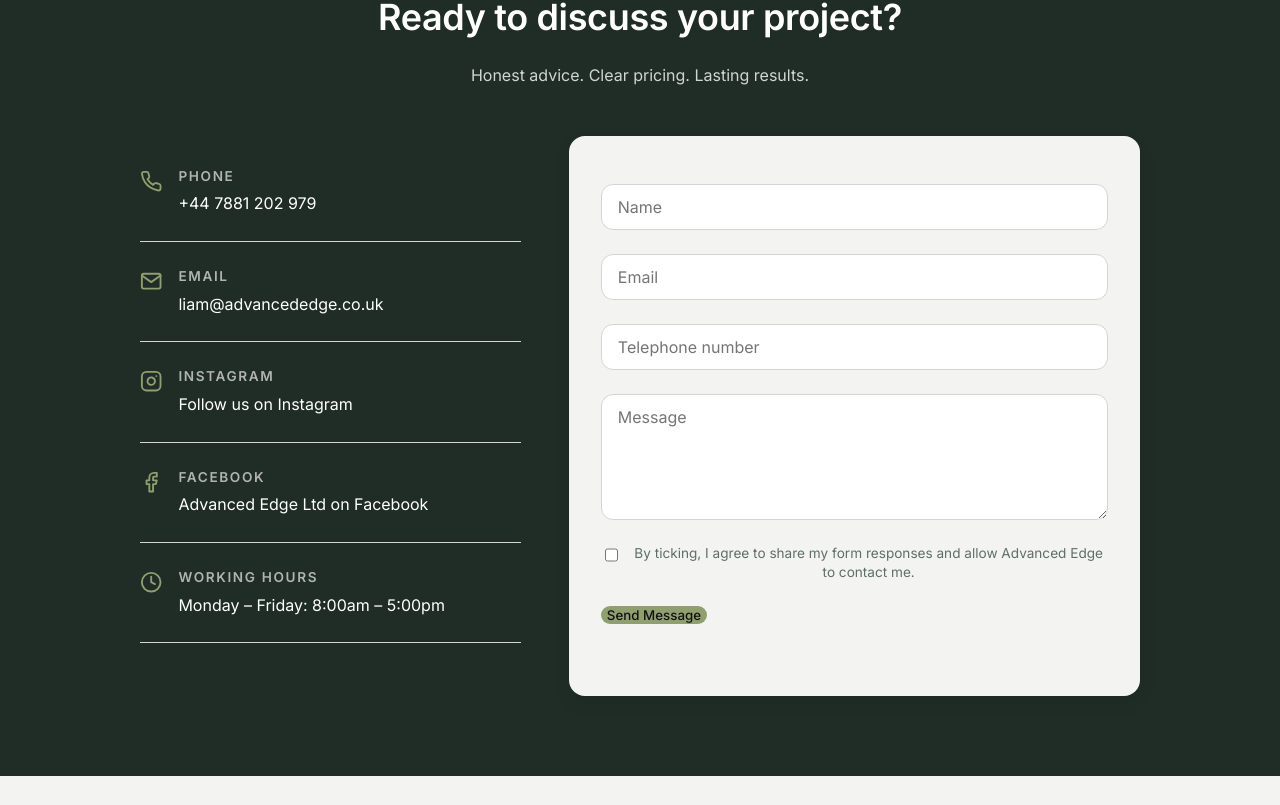
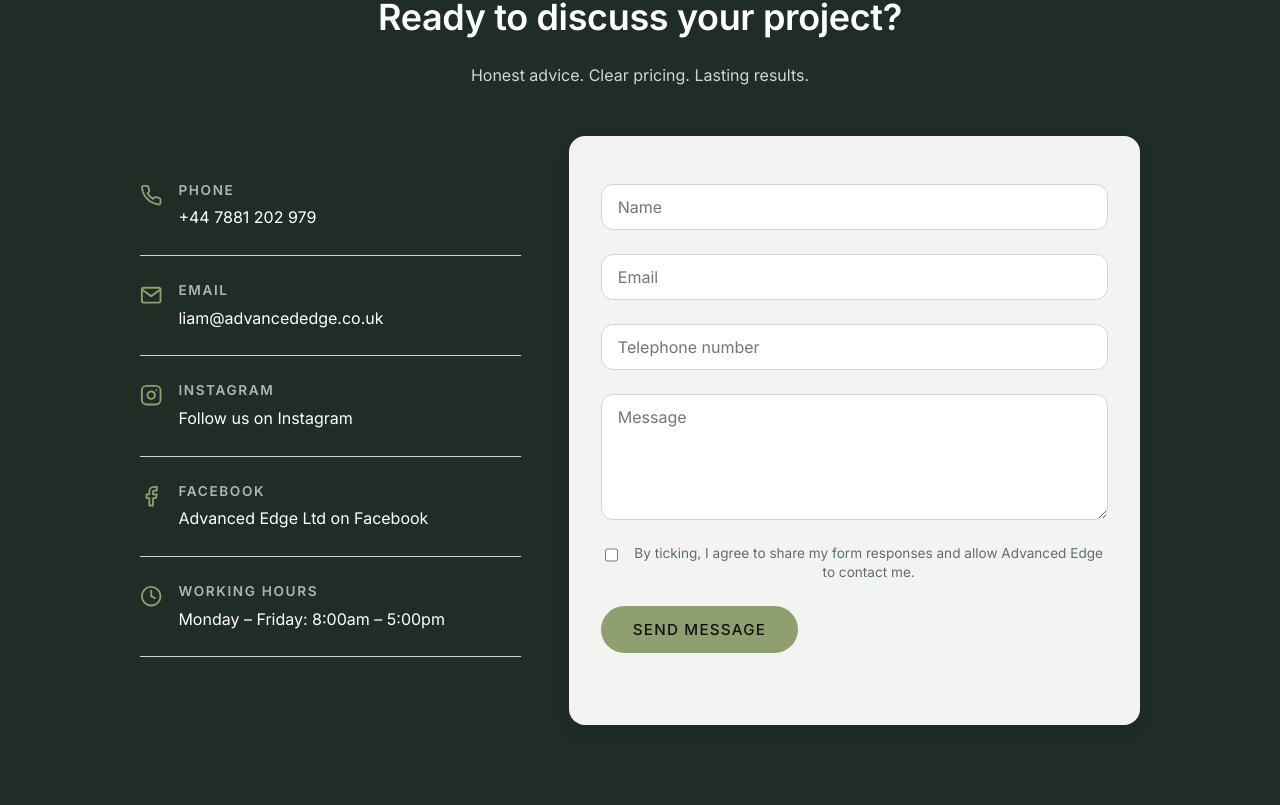
Before and after one commit to SO-1993/advanced_edge, a React (Vite) app in the folder advanced_edge/: page / in a window 1280 px wide. Shown: the part 4675-5480 px from the top of the page. Before the commit the page ends 5451 px from the top, so only its background shows below. Built offline with nearby package versions, Linux system fonts and the light colour scheme.

Commit message:
edited button styling further

```diff
--- a/advanced_edge/src/css/index.css
+++ b/advanced_edge/src/css/index.css
@@ -125,6 +125,8 @@ p {
 /* ========================= */
 /* BUTTONS */
 /* ========================= */
+
+/* Base button feel (no sizing here) */
 .button,
 .call-now,
 .get-in-touch,
@@ -134,6 +136,22 @@ p {
   cursor: pointer;
   transition: all var(--transition-fast);
   font-family: inherit;
+}
+
+/* Default (optional) generic button sizing */
+.button {
+  padding: 0.85rem 2rem;
+  font-size: 0.95rem;
+  letter-spacing: 0.08em;
+  text-transform: uppercase;
+}
+
+/* Submit button sizing (this is what you actually needed) */
+.submit-btn {
+  padding: 0.85rem 2rem;
+  font-size: 0.95rem;
+  letter-spacing: 0.08em;
+  text-transform: uppercase;
 }
 
 /* Primary */
@@ -167,6 +185,7 @@ p {
   background-color: rgba(143, 159, 111, 0.08);
 }
 
+
 /* ========================= */
 /* CARDS */
 /* ========================= */
```
